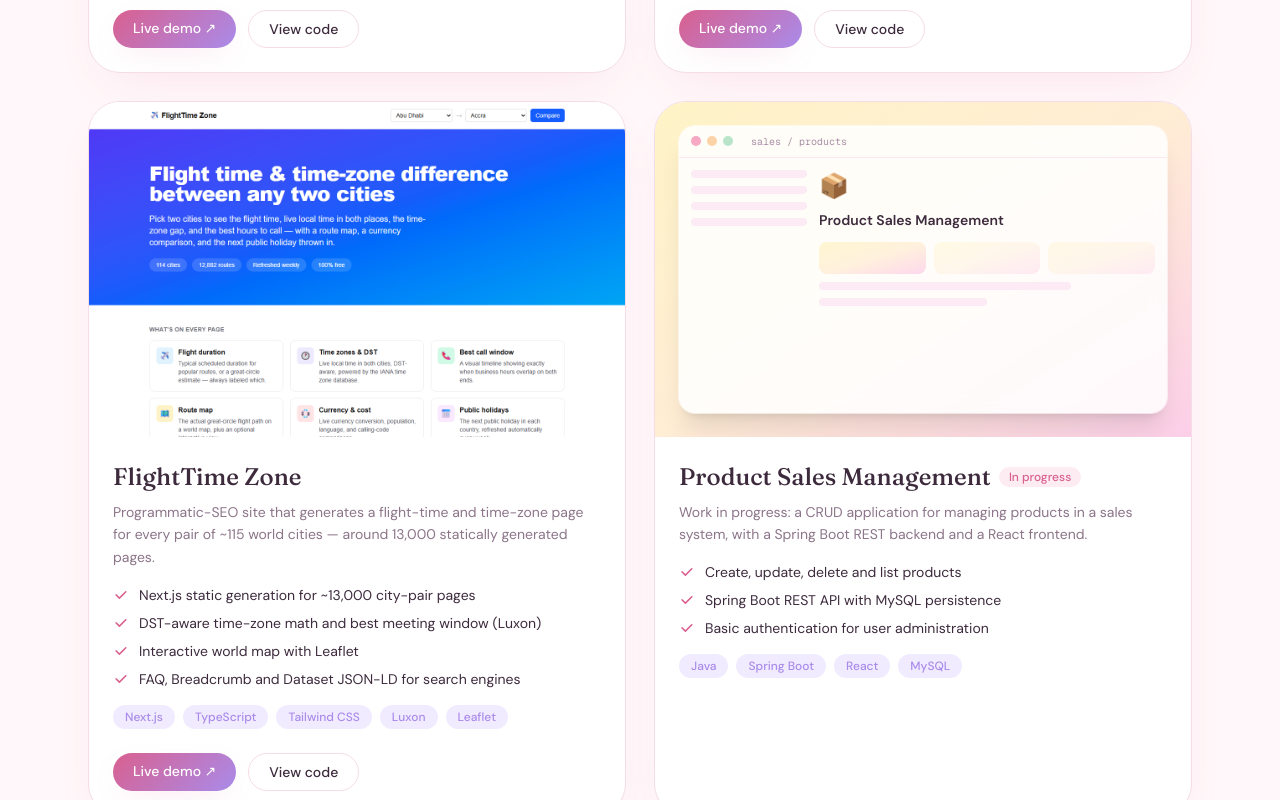
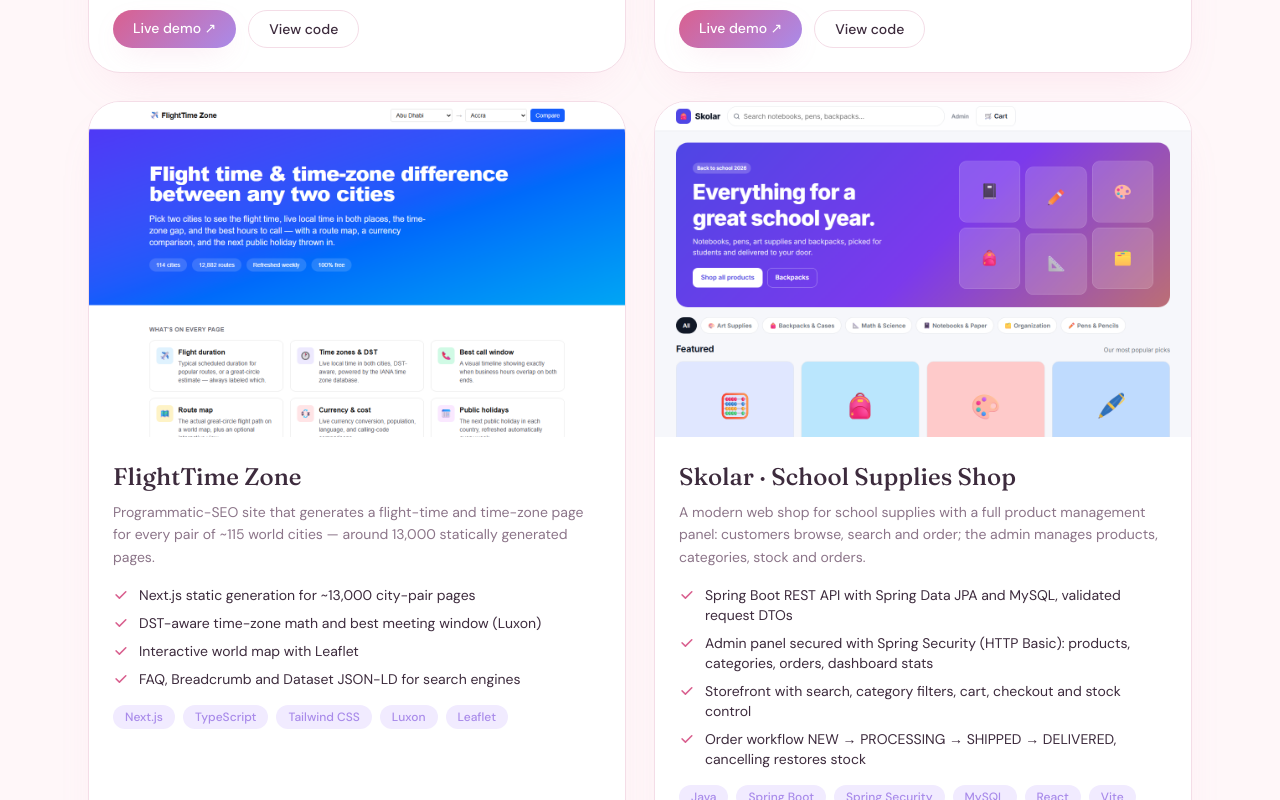
Before and after one commit to RinardaL/portfolio, a Next.js app: page / in a window 1280 px wide. Shown: the part 3260-4060 px from the top of the page. Built offline with nearby package versions, Linux system fonts and the light colour scheme.

Commit message:
Replace the in-progress Product Sales card with the finished Skolar shop
Co-Authored-By: Claude Fable 5.1 <noreply@anthropic.com>

```diff
--- a/src/data/profile.ts
+++ b/src/data/profile.ts
@@ -102,19 +102,21 @@ export const projects: Project[] = [
     url: "flight-time-calculator-six.vercel.app",
   },
   {
-    title: "Product Sales Management",
+    title: "Skolar · School Supplies Shop",
     description:
-      "Work in progress: a CRUD application for managing products in a sales system, with a Spring Boot REST backend and a React frontend.",
+      "A modern web shop for school supplies with a full product management panel: customers browse, search and order; the admin manages products, categories, stock and orders.",
     highlights: [
-      "Create, update, delete and list products",
-      "Spring Boot REST API with MySQL persistence",
-      "Basic authentication for user administration",
+      "Spring Boot REST API with Spring Data JPA and MySQL, validated request DTOs",
+      "Admin panel secured with Spring Security (HTTP Basic): products, categories, orders, dashboard stats",
+      "Storefront with search, category filters, cart, checkout and stock control",
+      "Order workflow NEW → PROCESSING → SHIPPED → DELIVERED, cancelling restores stock",
     ],
-    tech: ["Java", "Spring Boot", "React", "MySQL"],
-    icon: "📦",
-    gradient: "from-amber-100 via-orange-100 to-pink-200 dark:from-amber-300/30 dark:via-orange-300/20 dark:to-pink-400/30",
-    url: "sales / products",
-    team: "In progress",
+    tech: ["Java", "Spring Boot", "Spring Security", "MySQL", "React", "Vite"],
+    github: "https://github.com/RinardaL/school-supplies-shop",
+    image: "/projects/skolar.png",
+    icon: "🎒",
+    gradient: "from-indigo-100 via-violet-100 to-amber-100 dark:from-indigo-400/30 dark:via-violet-400/20 dark:to-amber-300/30",
+    url: "localhost:5173 / skolar",
   },
   {
     title: "TripToCost",
```
Also changed, not shown: public/projects/skolar.png (added).
